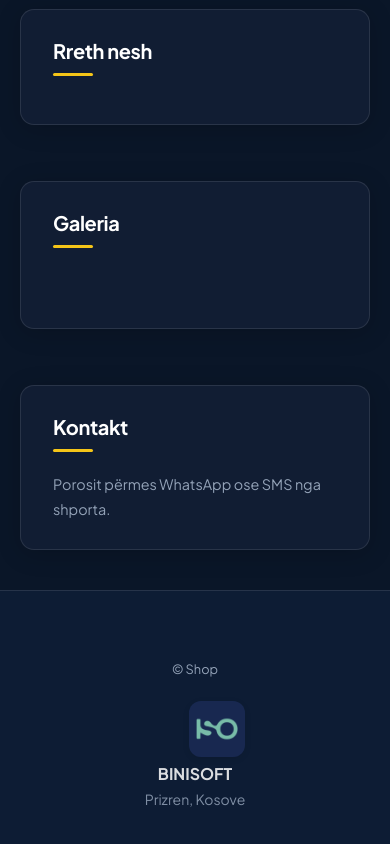
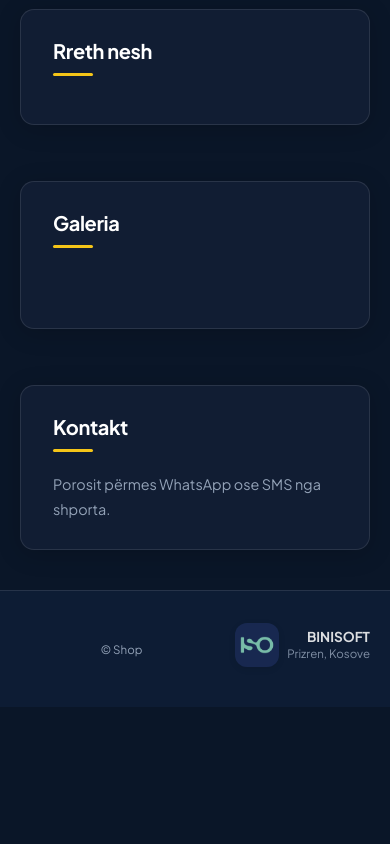
Before and after one commit to kresha325/Binisoft-marketplace, a website: page index.html in a window 390 px wide. Shown: the part 997-1841 px from the top of the page. After the commit the page ends 1704 px from the top, so only its background shows below. Drawn offline with Linux system fonts and the light colour scheme.

Commit message:
Keep site footer on a single horizontal row.
Use flex layout, hide empty brand column on marketplace, and align BINISOFT block inline with the logo.

Co-authored-by: Cursor <cursoragent@cursor.com>

```diff
--- a/index.html
+++ b/index.html
@@ -146,15 +146,17 @@
           >
             <img
               src="/app-icon.png"
-              alt="BINISOFT"
+              alt=""
               class="footer-powered__logo"
               width="56"
               height="56"
               loading="lazy"
               decoding="async"
             />
-            <p class="footer-powered__name">BINISOFT</p>
-            <p class="footer-powered__line">Prizren, Kosove</p>
+            <span class="footer-powered__copy">
+              <span class="footer-powered__name">BINISOFT</span>
+              <span class="footer-powered__line">Prizren, Kosove</span>
+            </span>
           </a>
         </div>
       </div>
--- a/src/styles.css
+++ b/src/styles.css
@@ -1312,29 +1312,41 @@ body.store-pro--dark .contact-btn--whatsapp .contact-btn__action {
 }
 
 .site-footer__inner {
-  display: grid;
-  grid-template-columns: 1fr auto 1fr;
-  align-items: start;
-  gap: 24px 32px;
+  display: flex;
+  flex-direction: row;
+  flex-wrap: nowrap;
+  align-items: center;
+  justify-content: space-between;
+  gap: 16px 24px;
   max-width: var(--max);
   margin-inline: auto;
 }
 
 .site-footer__col--brand {
+  flex: 0 1 auto;
+  min-width: 0;
   text-align: left;
 }
 
+.site-footer__col--brand:has(#footer-brand:empty) {
+  display: none;
+}
+
 .site-footer__col--center {
+  flex: 1 1 auto;
   display: flex;
   flex-direction: column;
   align-items: center;
-  gap: 14px;
+  justify-content: center;
+  gap: 10px;
+  min-width: 0;
   text-align: center;
 }
 
 .site-footer__col--powered {
-  display: flex;
-  align-items: flex-end;
+  flex: 0 0 auto;
+  display: flex;
+  align-items: center;
   justify-content: flex-end;
   text-align: right;
 }
@@ -1423,29 +1435,13 @@ body.store-pro--dark .contact-btn--whatsapp .contact-btn__action {
   margin: 0;
 }
 
-@media (max-width: 720px) {
-  .site-footer__inner {
-    grid-template-columns: 1fr;
-    text-align: center;
+@media (max-width: 520px) {
+  .footer-brand {
+    align-items: flex-start;
   }
 
-  .site-footer__col--brand,
-  .site-footer__col--powered {
-    text-align: center;
-    justify-content: center;
-    align-items: center;
-  }
-
-  .footer-brand {
-    align-items: center;
-  }
-
-  .site-footer__col--powered {
-    align-items: center;
-  }
-
-  .footer-powered {
-    align-items: center;
+  .footer-powered__copy {
+    align-items: flex-end;
   }
 }
 
@@ -2154,14 +2150,23 @@ code {
 
 .footer-powered {
   display: inline-flex;
-  flex-direction: column;
-  align-items: flex-end;
-  gap: 6px;
+  flex-direction: row;
+  flex-wrap: nowrap;
+  align-items: center;
+  gap: 12px;
   margin: 0;
   text-decoration: none;
   color: var(--muted);
   opacity: 0.85;
   transition: opacity 0.15s;
+}
+
+.footer-powered__copy {
+  display: flex;
+  flex-direction: column;
+  align-items: flex-end;
+  gap: 2px;
+  text-align: right;
 }
 
 .footer-powered:hover {
@@ -2190,26 +2195,47 @@ code {
 }
 
 .footer-powered__name {
-  margin: 4px 0 0;
+  margin: 0;
   font-size: 1rem;
   font-weight: 700;
   color: var(--text);
-  align-self: flex-end;
+  line-height: 1.2;
 }
 
 .footer-powered__line {
   margin: 0;
-  font-size: 0.875rem;
+  font-size: 0.8rem;
   color: var(--muted);
-  line-height: 1.4;
-  align-self: flex-end;
+  line-height: 1.3;
 }
 
 @media (max-width: 720px) {
-  .footer-powered__text,
-  .footer-powered__name,
+  .site-footer__inner {
+    flex-wrap: nowrap;
+    gap: 10px 12px;
+    padding: 0;
+  }
+
+  .footer-copyright {
+    font-size: 0.72rem;
+    line-height: 1.3;
+  }
+
+  .footer-powered {
+    gap: 8px;
+  }
+
+  .footer-powered__logo {
+    width: 44px;
+    height: 44px;
+  }
+
+  .footer-powered__name {
+    font-size: 0.85rem;
+  }
+
   .footer-powered__line {
-    align-self: center;
+    font-size: 0.72rem;
   }
 }
 
```
